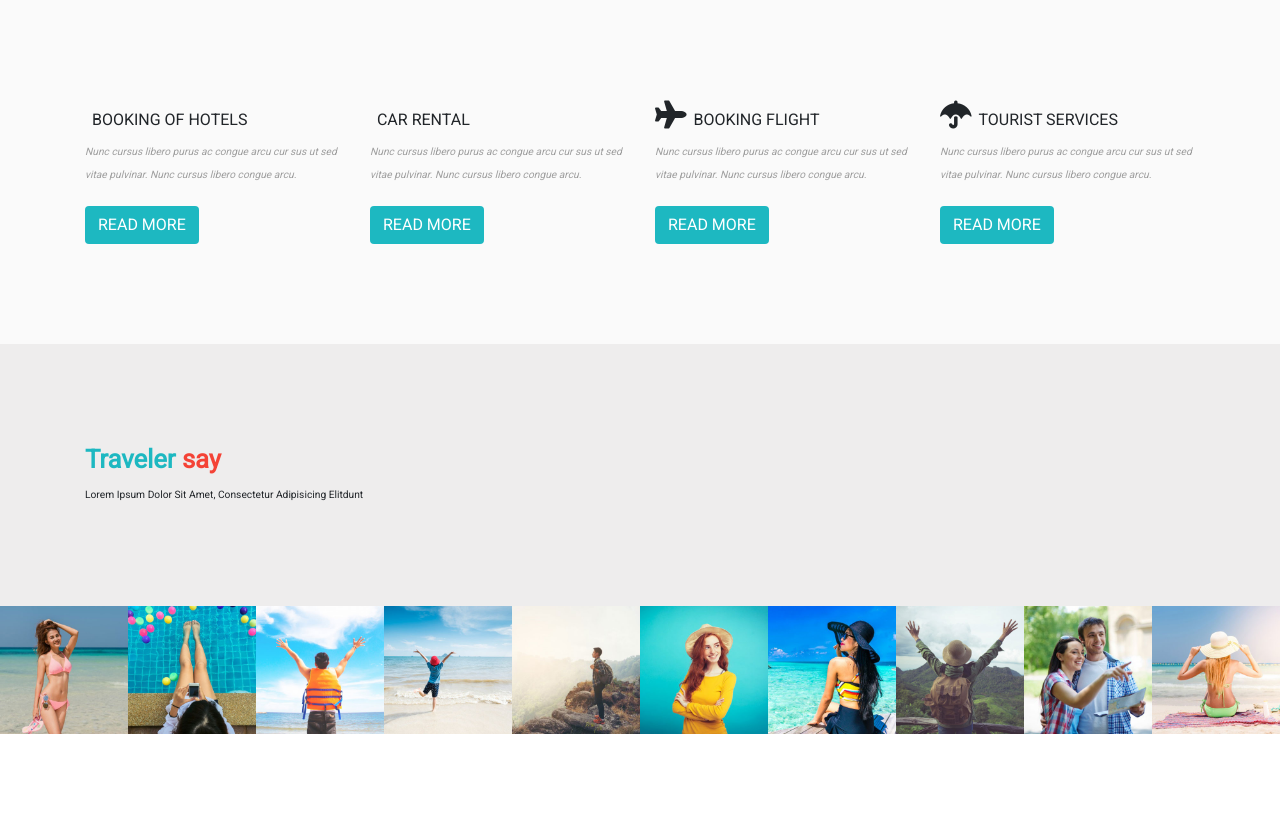
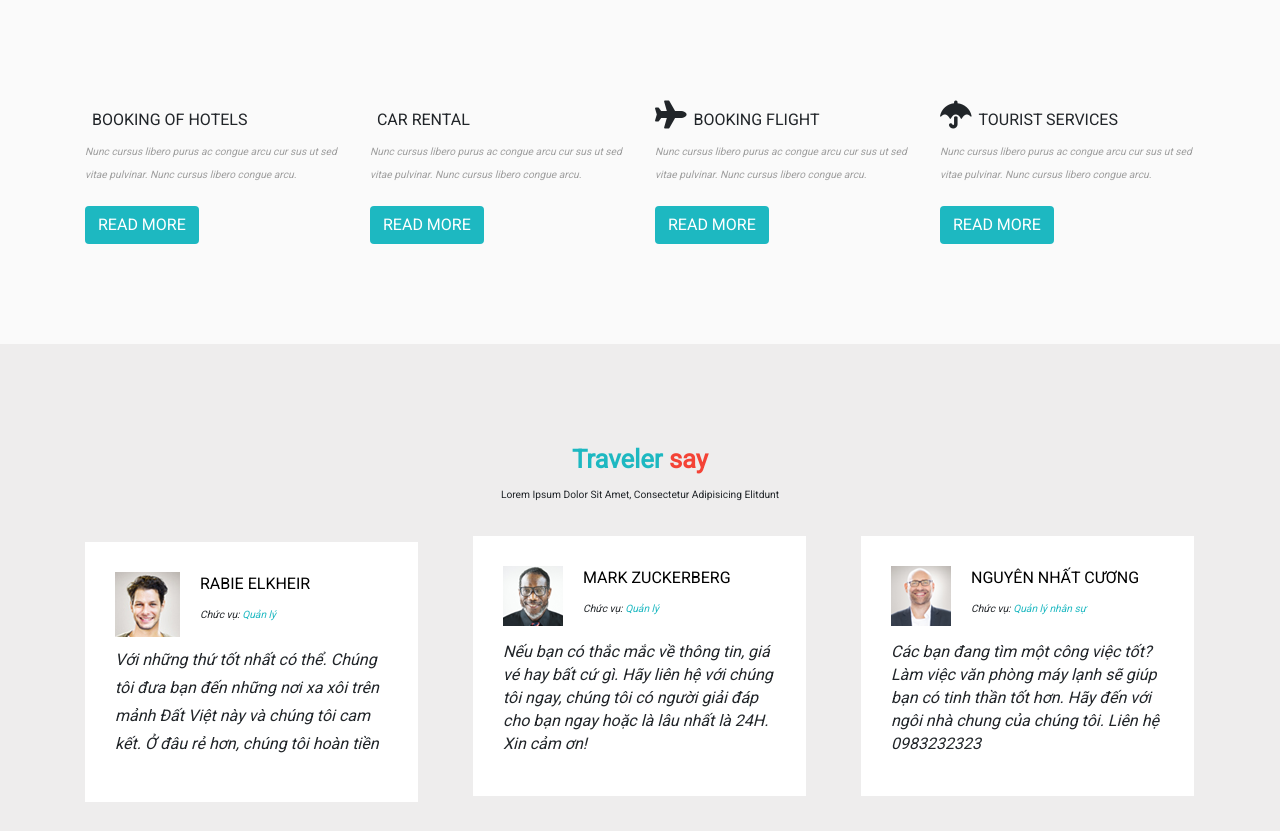
Before and after one commit to tranquangnhan/duan1, a PHP site: page /site/view/vechungtoi.html in a window 1280 px wide. Shown: the part 2063-2894 px from the top of the page. Run offline with PHP 8.4, Linux system fonts and the light colour scheme; some libraries are stand-ins or nearby versions.

Commit message:
sua loi trang home

```diff
--- a/site/view/css/home.css
+++ b/site/view/css/home.css
@@ -796,6 +796,20 @@ a:hover {
 .background-grey-1 {
     background-color: #eeeded;
 }
+.l-box-travelzsay {
+    width: 30%;
+    margin-right: 4.726%;
+    max-height: 260px;
+    padding: 30px;
+    background-color: white;
+    display: inline-block;
+}
+.line-hight-28 {
+    line-height: 28px;
+}
+.l-box-our {
+    background-color: white;
+}
 /* css trang home  */
 #trove {
     display: none;
@@ -871,8 +885,16 @@ a:hover {
 }
 .l-box-ud:hover {
     z-index: 1;
-    transform: scale(1.25);
+    transform: scale(1.05);
     box-shadow: 0 25px 40px rgba(0, 0, 0, .5)
+}
+.l-ud-giam-gia {
+    transition: 0.5s;
+    transform: translateY(250px);
+}
+.l-box-ud:hover .l-ud-giam-gia {
+    color: #F44336;
+    transform: translateY(0px);
 }
 .l-box-ud-img {
     position: absolute;
@@ -920,6 +942,21 @@ a:hover {
 .l-thongtin-ud h2 {
     text-transform: uppercase;
 }
+.l-thongtin-ud p {
+    transform: translateY(250px);
+    transition: 0.3s;
+}
+.l-thongtin-ud:hover p {
+    transform: translateY(0px);
+}
+.l-thongtin-ud .l-ud-date-flight {
+    transform: translateY(250px);
+    transition: 0.3s;
+    transition-delay: 0.3s ;
+}
+.l-thongtin-ud:hover .l-ud-date-flight {
+    transform: translateY(0px);
+}
 .l-button-ud {
     font-size: 0.7vw;
     width: 40%;
--- a/site/view/css/home_copy.css
+++ b/site/view/css/home_copy.css
@@ -791,6 +791,7 @@ a:hover {
 .background-grey-1 {
     background-color: #eeeded;
 }
+
 /* css trang home  */
 #trove {
     display: none;
--- a/site/view/home copy.html
+++ b/site/view/home copy.html
@@ -338,8 +338,8 @@
           </div>
           <div class="l-thongtin-ud">
             <h2 class="fz-1vw te-al-left">Hồ Chí Minh (SGN) To <br> Phan Thiết (PTN)</h2>
-            <p><span>650.000 VNĐ</span> 320.000 VNĐ</p>
-            <p>15 08 2020</p>
+            <h5><span>650.000 VNĐ</span> 320.000 VNĐ</h5>
+            <p class="l-ud-giam-gia">15 08 2020</p>
           </div>
           </a>
         </div>
--- a/site/view/js/home.js
+++ b/site/view/js/home.js
@@ -21,10 +21,10 @@ $(document).ready(function(){
       center:true,
     });
     $(window).scroll(function(){
-      if ($(this).scrollTop() > 100) {
-          $('#l-menu-fixed').fadeIn();
+      if ($(this).scrollTop() > 50) {
+          $('#l-menu-fixed').show();
       } else {
-          $('#l-menu-fixed').css("display", "none");
+          $('#l-menu-fixed').hide();
       }
     });
     $(window).scroll(function(){
@@ -39,16 +39,16 @@ $(document).ready(function(){
         scrollTop: 0 }, 500)
       return false;
     });
-    // $("#li-khuhoi").click(function(){
-    //   $("#trove").css("display", "block");
-    // });
-    // $("#li-motchieu").click(function(){
-    //   $("#trove").css({"display" : "none"});
-    //   $( "this" ).removeClass( "background-main-color" );
-    // });
-    // $("#id-nhieudiemden").click(function(){
-    //   $( "this" ).removeClass( "background-main-color" );
-    // });
+    $("#li-khuhoi").click(function(){
+      $("#trove").css("display", "block");
+    });
+    $("#li-motchieu").click(function(){
+      $("#trove").css({"display" : "none"});
+      $( "this" ).removeClass( "background-main-color" );
+    });
+    $("#id-nhieudiemden").click(function(){
+      $( "this" ).removeClass( "background-main-color" );
+    });
     // $( ".l-box-ud" ).hover(
     //   function() {
     //     $(".bt-datve ").show();
--- a/site/view/vechungtoi.html
+++ b/site/view/vechungtoi.html
@@ -169,17 +169,50 @@
             </div>
         </div>
     </div>
-    <section class="pd-tb-100px background-grey-1">
+    <div class="pd-tb-100px background-grey-1">
         <div class="container">
-            <div class="section-title">
-                <h1 class="title fz-2vw"><span class="color_main">Traveler </span> say</h1>
-                <span class="section-title-des">Lorem Ipsum Dolor Sit Amet, Consectetur Adipisicing Elitdunt</span>
+          <div class="section-title text-center mr-bot-30px">
+              <h1 class="title fz-2vw"><span class="color_main">Traveler </span> say</h1>
+              <span class="section-title-des">Lorem Ipsum Dolor Sit Amet, Consectetur Adipisicing Elitdunt</span>
+          </div>
+          <div class="l-box-travelzsay">
+            <div class="float-left mr-right-20px"><img src="img/avt-1.jpg" alt=""></div>
+              <h5 class="text-medium cl-te-black text-uppercase">Rabie Elkheir</h5>
+              <i class="text-extra-small">Chức vụ: <span class="color_main">Quản lý</span></i>
+              <!-- <div class="clearfix"></div> -->
+              <i class="d-block mr-tb-20px text-medium text-grey-4 line-hight-28">Với những thứ tốt nhất có thể. Chúng tôi đưa bạn đến những nơi xa xôi trên mảnh Đất Việt này và chúng tôi cam kết. Ở đâu rẻ hơn, chúng tôi hoàn tiền </i>
+          </div>
+          <div class="l-box-travelzsay">
+            <div class="float-left mr-right-20px"><img src="img/avt-2.png" alt=""></div>
+            <h5 class="text-medium cl-te-black text-uppercase">Mark Zuckerberg</h5>
+            <i class="text-extra-small">Chức vụ: <span class="color_main">Quản lý</span></i>
+            <!-- <div class="clearfix"></div> -->
+            <i class="d-block mr-tb-20px text-medium text-grey-4">Nếu bạn có thắc mắc về thông tin, giá vé hay bất cứ gì. Hãy liên hệ với chúng tôi ngay, chúng tôi có người giải đáp cho bạn ngay hoặc là lâu nhất là 24H. Xin cảm ơn!</i>
+          </div>
+          <div class="l-box-travelzsay mr-0">
+            <div class="float-left mr-right-20px"><img src="img/avt-3.png" alt=""></div>
+            <h5 class="text-medium cl-te-black text-uppercase">Nguyên Nhất Cương</h5>
+            <i class="text-extra-small">Chức vụ: <span class="color_main">Quản lý nhân sự</span></i>
+            <!-- <div class="clearfix"></div> -->
+            <i class="d-block mr-tb-20px text-medium text-grey-4">Các bạn đang tìm một công việc tốt? Làm việc văn phòng máy lạnh sẽ giúp bạn có tinh thần tốt hơn. Hãy đến với ngôi nhà chung của chúng tôi. Liên hệ 0983232323</i>
+          </div>
+
+        <div class="pd-tb-100px">
+          <div class="row">
+            <div class="col-lg-3 col-md-6 l-box-our">
+              <a href=""><img src="img/nguyenquochieu.jpg" width="100%" alt=""></a>
+              <a href="" class="name-admin">Nguễn Quốc Hiếu</a>
+              <ul>
+                <li></li>
+                <li></li>
+                <li></li>
+              </ul>
             </div>
+          </div>
+        </div>
+      </div>
+      </div>
 
-
-            <div class="owl-controls clickable"><div class="owl-pagination"><div class="owl-page active"><span class=""></span></div><div class="owl-page"><span class=""></span></div></div></div></ul>
-        </div>
-    </section>
   </main>
   <div class="ins-img">
     <div class="box-ins-img">
```
Also changed, not shown: site/view/home.html (+23 -12 lines), site/view/img/nguyenquochieu.jpg (added).
